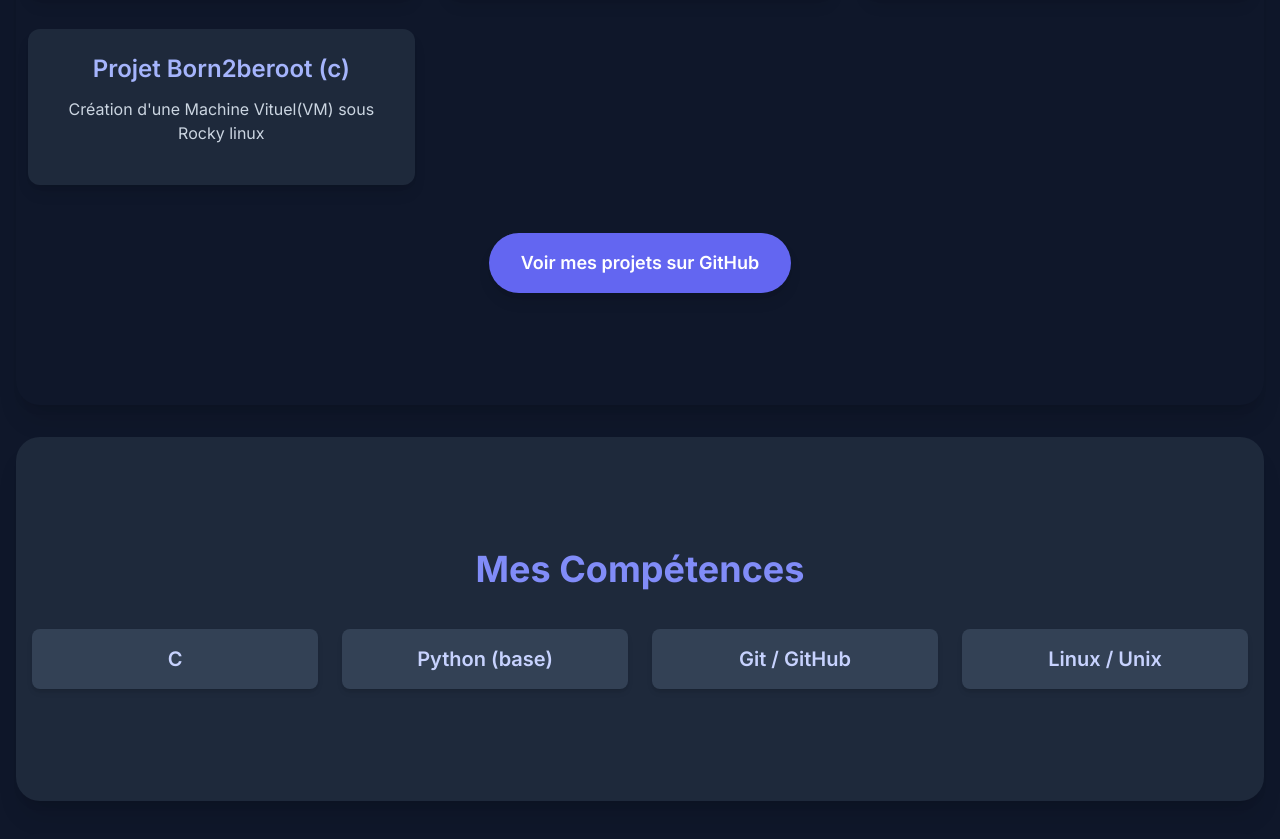
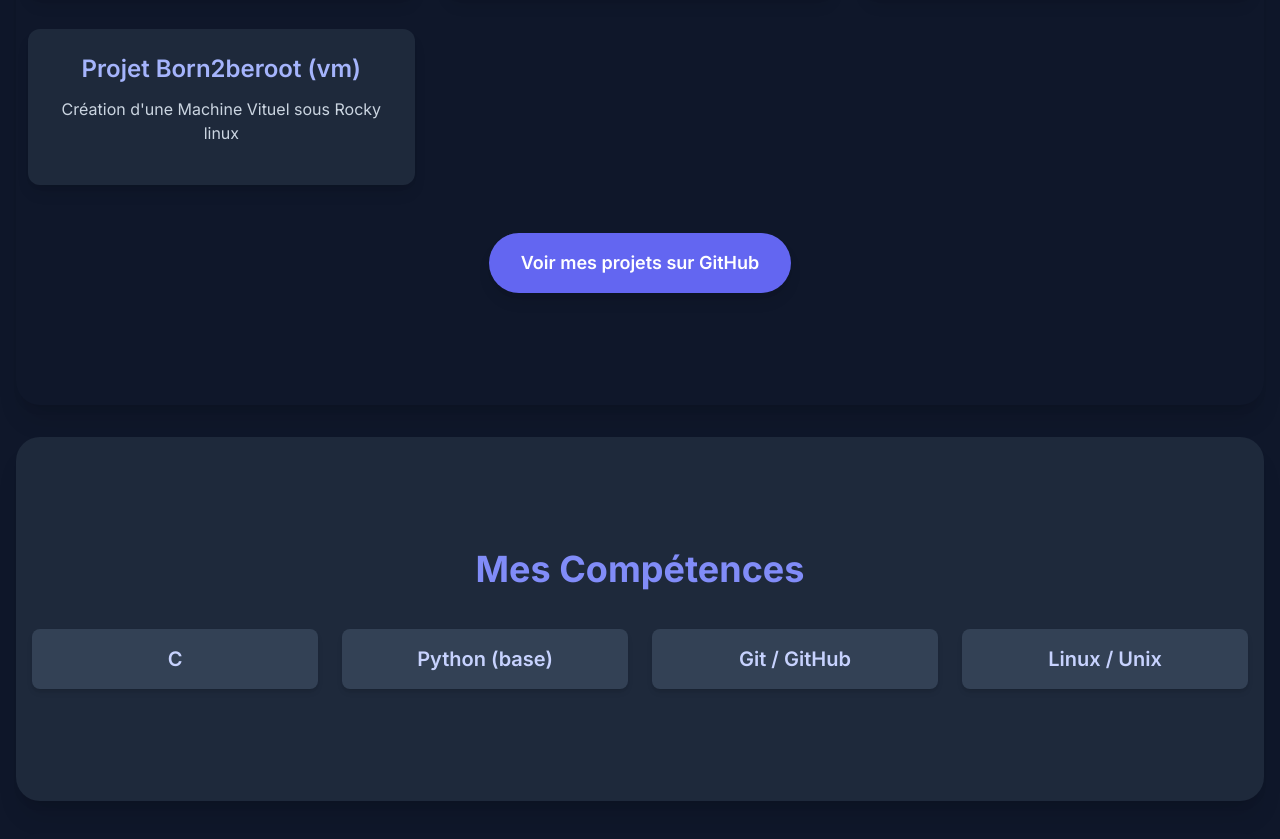
Before and after one commit to NikoStano/portfolio, a plain HTML site: page index.html in a window 1280 px wide. Shown: the part 1467-2306 px from the top of the page. Drawn offline with nearby package versions, Linux system fonts and the light colour scheme.

Commit message:
Update index.html

```diff
--- a/index.html
+++ b/index.html
@@ -139,9 +139,9 @@
 
 		<div class="bg-slate-800 rounded-xl shadow-lg p-6 flex flex-col justify-between transform hover:scale-105 transition-transform duration-300">
                     <div>
-                        <h3 class="text-2xl font-semibold text-indigo-300 mb-3">Projet Born2beroot (c)</h3>
+                        <h3 class="text-2xl font-semibold text-indigo-300 mb-3">Projet Born2beroot (vm)</h3>
 						<p class="text-slate-300 mb-4">
-                                Création d'une Machine Vituel(VM) sous Rocky linux
+                                Création d'une Machine Vituel sous Rocky linux
                         </p>
                     </div>
                     <!--a href="https://github.com/NikoStano/ft_printf" target="_blank" class="mt-4 inline-block bg-indigo-600 text-white px-6 py-3 rounded-full text-md font-medium text-center hover:bg-indigo-700 transition-colors">
```
